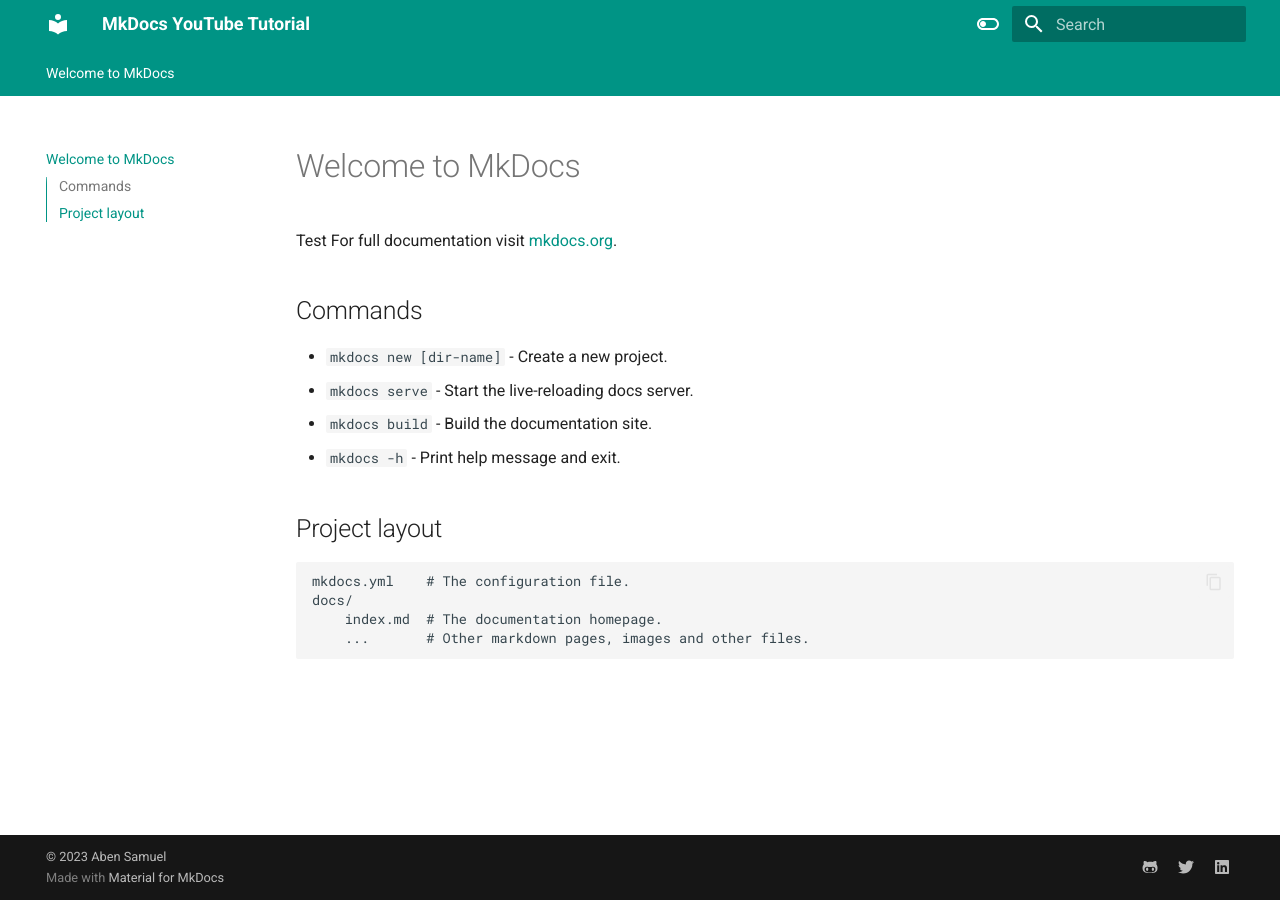
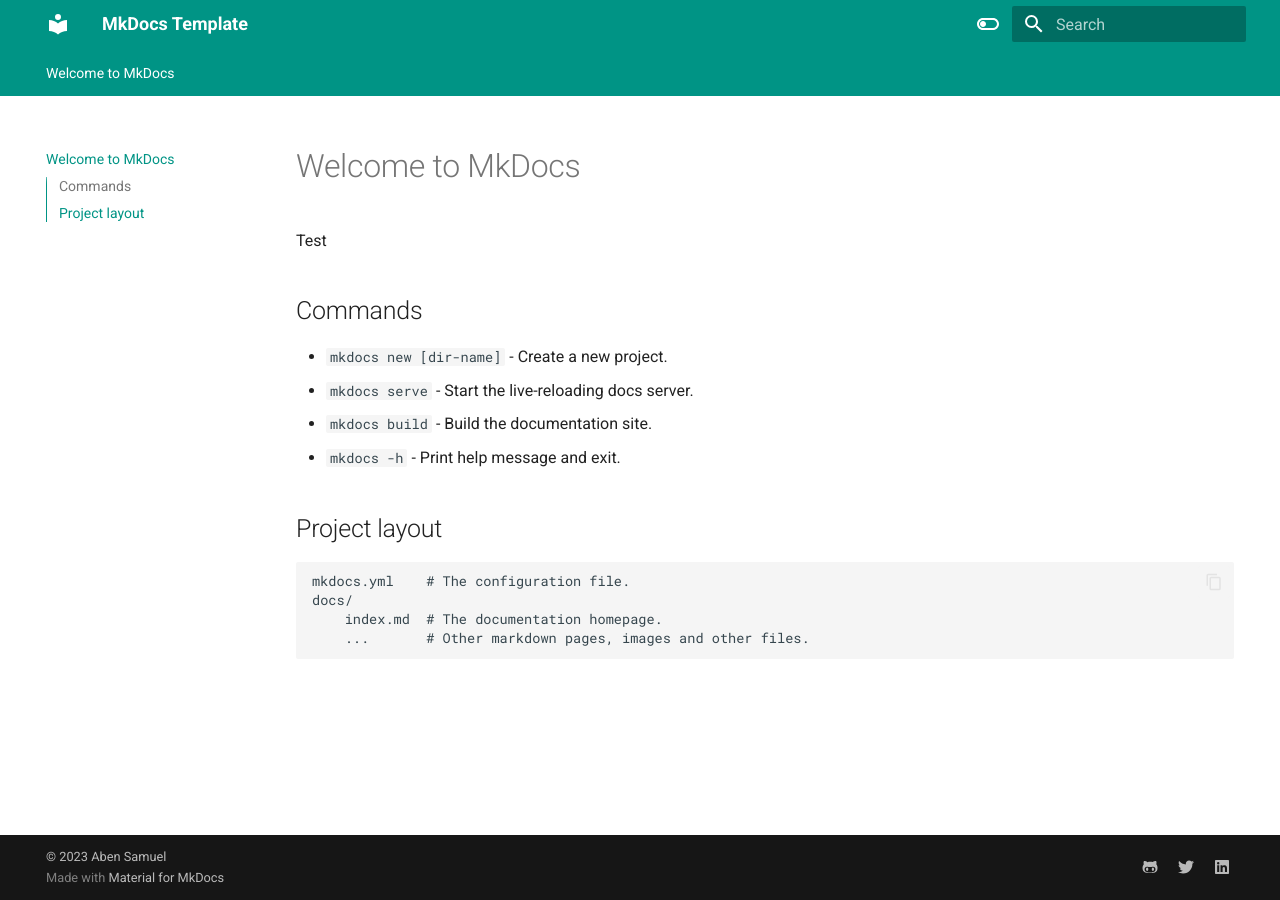
Before and after one commit to neop26/mkdocs-test2, an MkDocs documentation site: the page built from docs/index.md, in a window 1280 px wide. Built offline with MkDocs 1.6.1 and Material for MkDocs 9.7.7, drawn with Linux system fonts in a browser that asks for light colours.

Commit message:
testing commits

```diff
--- a/docs/index.md
+++ b/docs/index.md
@@ -1,6 +1,6 @@
 # Welcome to MkDocs
 Test
-For full documentation visit [mkdocs.org](https://www.mkdocs.org).
+
 
 ## Commands
 
--- a/mkdocs.yml
+++ b/mkdocs.yml
@@ -1,4 +1,4 @@
-site_name: MkDocs YouTube Tutorial
+site_name: MkDocs Template
 site_url: https://james-willett.github.io/mkdocs-material-youtube-tutorial/
 theme:
   name: material
```
